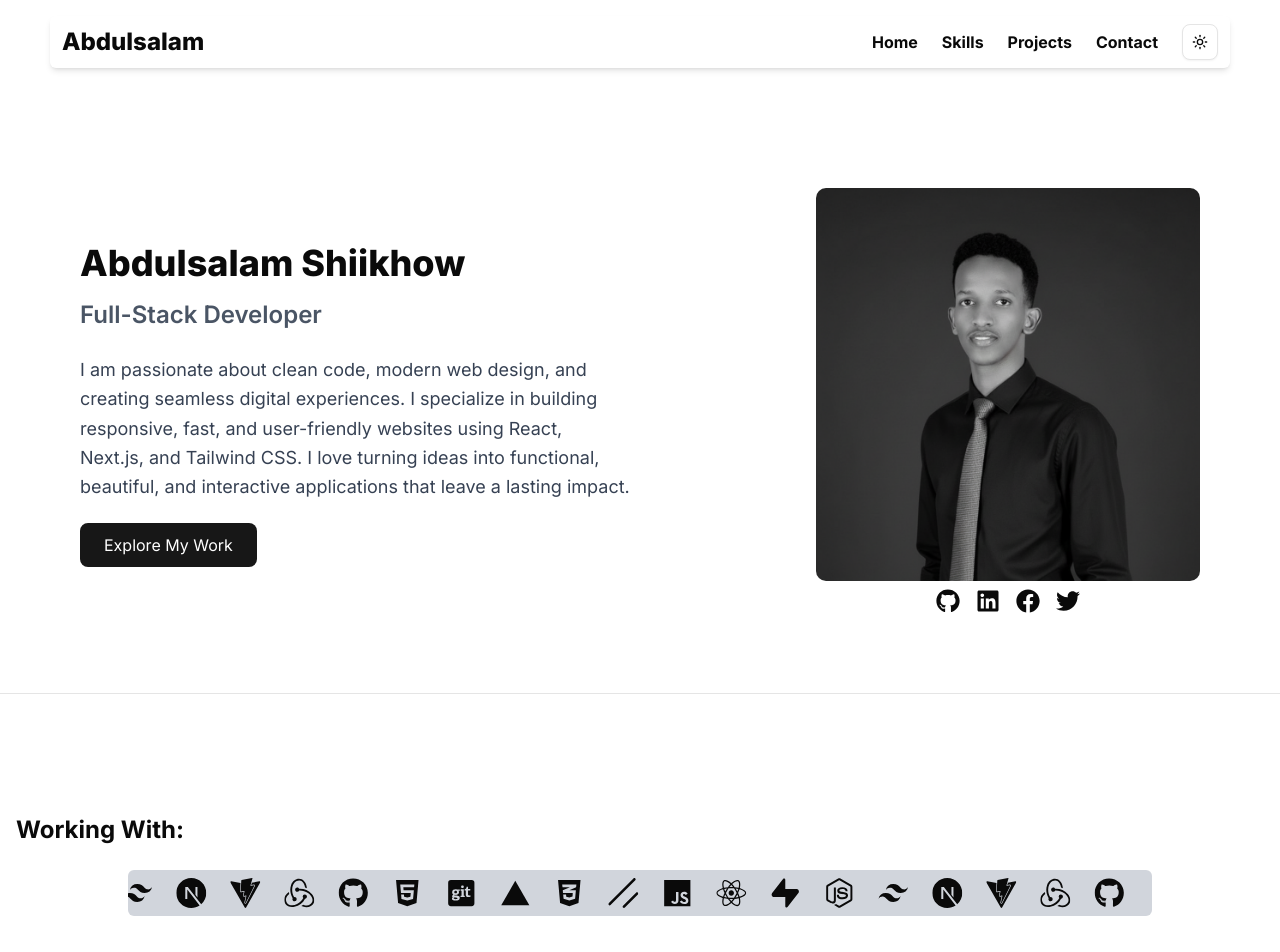
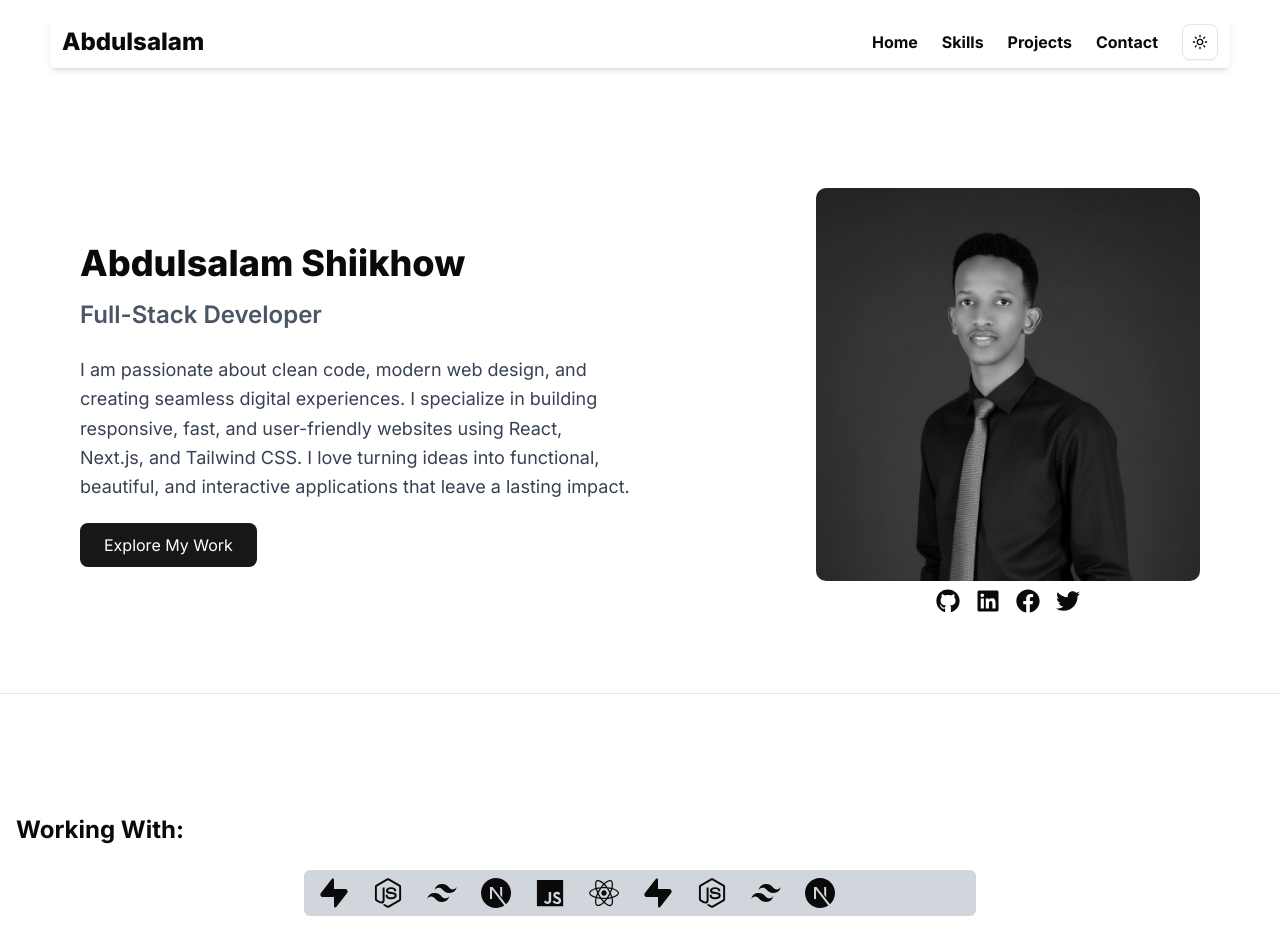
Before and after one commit to dev-abdulsalam1/portfolio, a Next.js app: page / in a window 1280 px wide. Shown: the top 952 px of the page. Built offline with nearby package versions, Linux system fonts and the light colour scheme.

Commit message:
fix buggs

```diff
--- a/src/app/components/TechStack.jsx
+++ b/src/app/components/TechStack.jsx
@@ -1,15 +1,19 @@
 "use client";
+
 import { motion } from "framer-motion";
-import { FaJs, FaReact, FaNodeJs, FaGithub, FaHtml5, FaCss3Alt, FaGitSquare } from "react-icons/fa";
-import { RiSupabaseFill, RiTailwindCssFill } from "react-icons/ri";
-import { SiNextdotjs, SiVite, SiRedux, SiShadcnui } from "react-icons/si";
-import { IoLogoVercel } from "react-icons/io5";
+import dynamic from "next/dynamic";
 
-const icons = [
-  FaJs, FaReact, RiSupabaseFill, FaNodeJs, RiTailwindCssFill,
-  SiNextdotjs, SiVite, SiRedux, FaGithub, FaHtml5,
-  FaGitSquare, IoLogoVercel, FaCss3Alt, SiShadcnui,
-];
+const iconMap = {
+  FaJs: dynamic(() => import("react-icons/fa").then(mod => mod.FaJs), { ssr: false }),
+  FaReact: dynamic(() => import("react-icons/fa").then(mod => mod.FaReact), { ssr: false }),
+  RiSupabaseFill: dynamic(() => import("react-icons/ri").then(mod => mod.RiSupabaseFill), { ssr: false }),
+  FaNodeJs: dynamic(() => import("react-icons/fa").then(mod => mod.FaNodeJs), { ssr: false }),
+  RiTailwindCssFill: dynamic(() => import("react-icons/ri").then(mod => mod.RiTailwindCssFill), { ssr: false }),
+  SiNextdotjs: dynamic(() => import("react-icons/si").then(mod => mod.SiNextdotjs), { ssr: false }),
+  // Add others similarly
+};
+
+const icons = Object.values(iconMap);
 
 export default function TechStack() {
   const repeatedIcons = [...icons, ...icons];
@@ -17,19 +21,21 @@ export default function TechStack() {
   return (
     <section className="py-20 px-4 mt-10 overflow-hidden">
       <h1 className="text-2xl font-bold mb-6">Working With:</h1>
-      <div className="relative flex items-center overflow-hidden max-w-5xl mx-auto bg-gray-300 rounded-sm dark:text-black">
+
+      <div className="relative flex items-center overflow-hidden max-w-2xl mx-auto bg-gray-300 rounded-sm dark:text-black">
         <motion.div
           className="flex gap-6 whitespace-nowrap"
           animate={{ x: ["0%", "-50%"] }}
           transition={{ repeat: Infinity, duration: 20, ease: "linear" }}
         >
-          {repeatedIcons.map((Icon, idx) => (
-            <span key={idx} className="py-2 text-3xl">
+          {repeatedIcons.map((Icon, index) => (
+            <span key={index} className="py-2 text-3xl">
               <Icon />
             </span>
           ))}
         </motion.div>
       </div>
+
       <hr className="mt-20" />
     </section>
   );
--- a/src/app/page.js
+++ b/src/app/page.js
@@ -1,5 +1,5 @@
 import Image from "next/image";
-import TechStack from "./components/TechStack";
+import TechStack from "./components/TechStack.jsx";
 import Skills from "./skills/page";
 import Contact from "./contact/page";
 import Footer from "./components/Footer";
--- a/tailwind.config.js
+++ b/tailwind.config.js
@@ -1,8 +1,5 @@
 /** @type {import('next').NextConfig} */
 const nextConfig = {
-  experimental: {
-    turbo: false, // disable Turbopack
-  },
+  experimental: { turbo: false },
 };
-
 module.exports = nextConfig;
```
